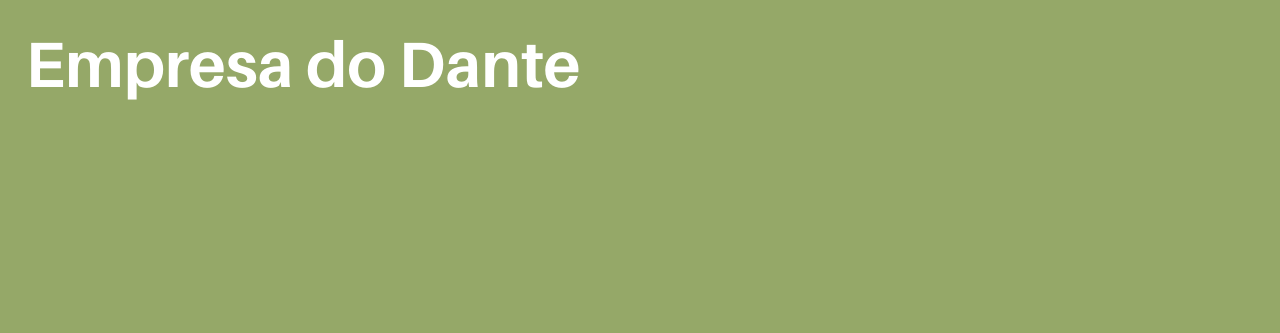
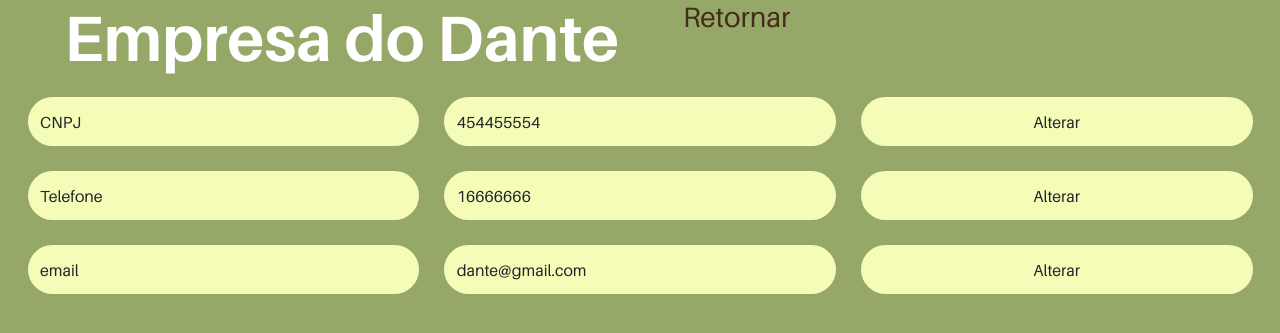
Before and after one commit to dantee-e/ecosit, a Django app: page /area-empresa in a window 1280 px wide. Shown: the top 333 px of the page. Run offline with Django 4.2, Linux system fonts and the light colour scheme; a user stored in the database is signed in; data comes from the database, SQL or seed files in the repository; both versions use the stored data as it was after the commit; some libraries are stand-ins or nearby versions.

Commit message:
mudancas na area da empresa e templates um pouco alterados

```diff
--- a/ecosite/static/ecosite/styles.css
+++ b/ecosite/static/ecosite/styles.css
@@ -10,6 +10,13 @@
 @font-face {
     font-family: Sofia;
     src: url(https://fonts.googleapis.com/css?family=Sofia);
+}
+
+a {
+    color: #452c18;
+}
+a:hover {
+    color: #008037;
 }
 
 .row {
@@ -41,6 +48,10 @@ h4 {
 
 }
 h3 {
+    margin-left: 5%;
+}
+
+.margem-left {
     margin-left: 5%;
 }
 
--- a/ecosite/templates/ecosite/area_empresa.html
+++ b/ecosite/templates/ecosite/area_empresa.html
@@ -6,5 +6,27 @@
 
 
 {% block body %}
-<h1 style="margin:2%;">{{ empresa.nome }}</h1>
+<div class="row">
+    <h1 class="margem-left">{{ empresa.nome }}</h1>
+    <h3><a href="{% url 'index' %}">Retornar</a></h3>
+</div>
+
+
+<div class="container-fluid">
+    <div class="row">
+        <div class="col">CNPJ</div>
+        <div class="col">{{ empresa.CNPJ }}</div>
+        <div class="col text-center">Alterar</div>
+    </div>
+    <div class="row">
+        <div class="col">Telefone</div>
+        <div class="col">{{ empresa.telefone }}</div>
+        <div class="col text-center">Alterar</div>
+    </div>
+    <div class="row">
+        <div class="col">email</div>
+        <div class="col">{{ empresa.email }}</div>
+        <div class="col text-center">Alterar</div>
+    </div>
+</div>
 {% endblock %}
--- a/ecosite/templates/ecosite/layout.html
+++ b/ecosite/templates/ecosite/layout.html
@@ -25,5 +25,8 @@
 <body>
     {% block body %}
     {% endblock %}
+    <div style="position:fixed; width:100%; height:10%; padding:5px; bottom:0px;">
+
+    </div>
 </body>
 </html>
```
Also changed, not shown: db.sqlite3.
